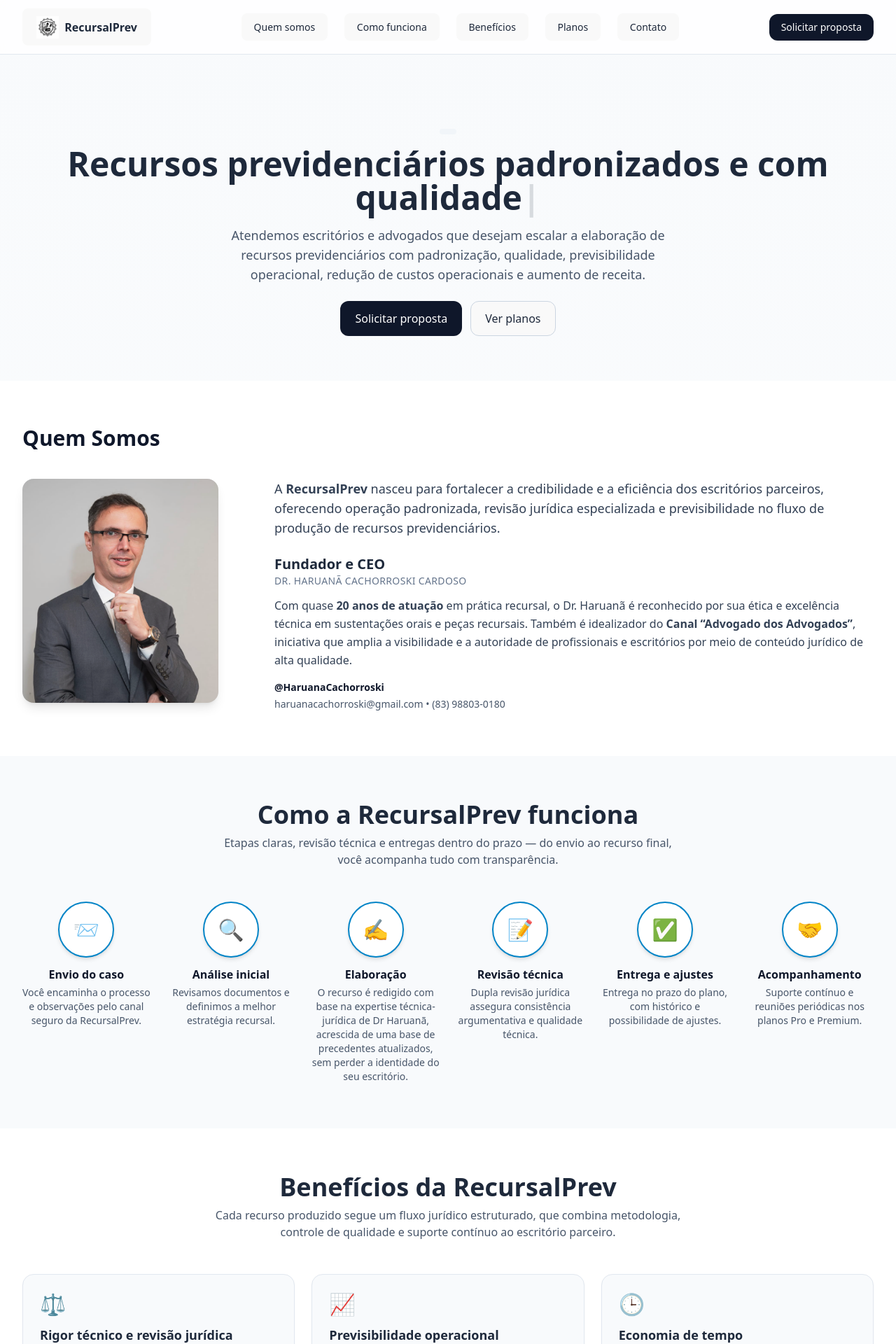
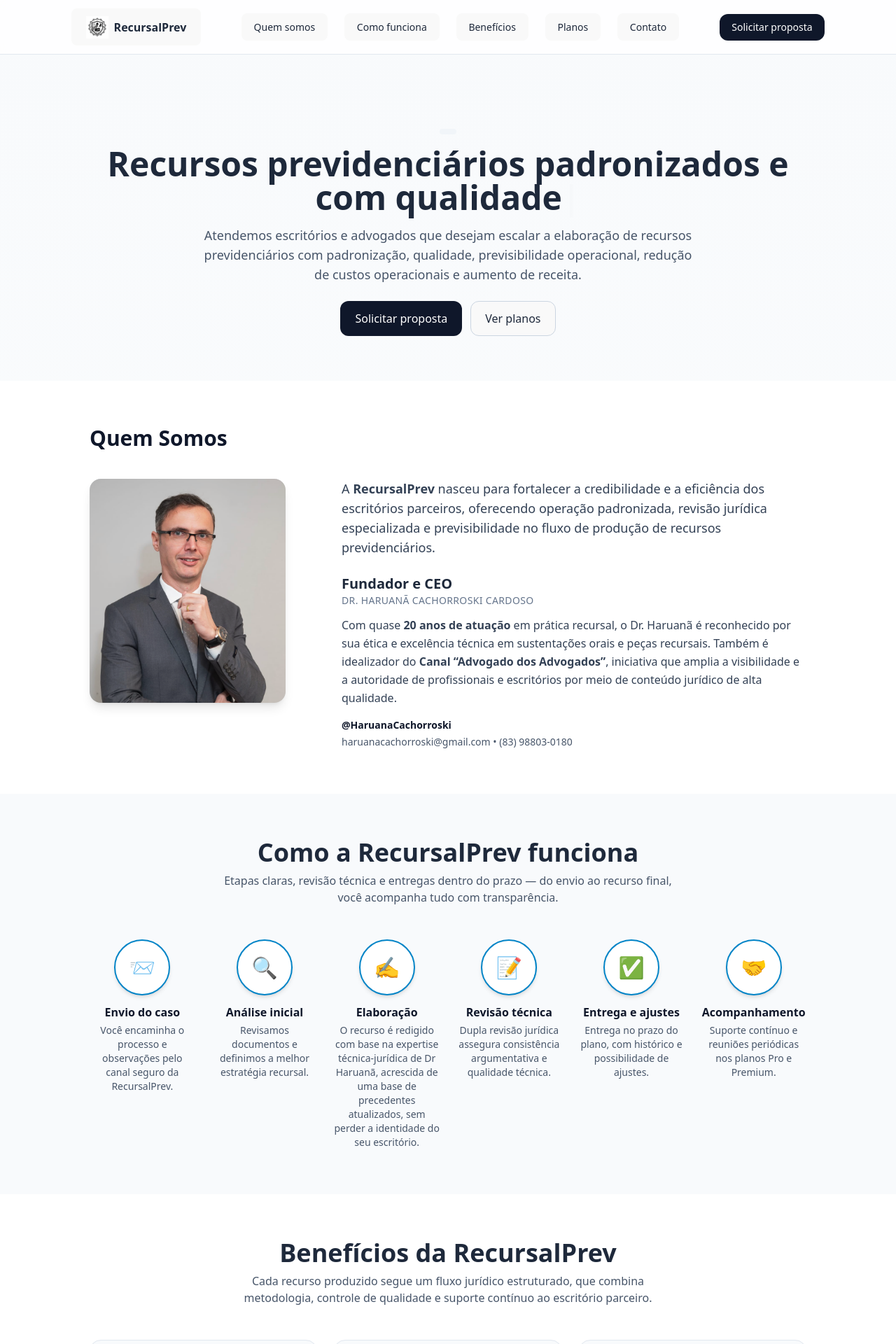
Before and after one commit to frpsantos/recursalprev, a React (Vite) app: page / in a window 1280 px wide. Shown: the top 1920 px of the page at 70% size. Built offline with nearby package versions, Linux system fonts and the light colour scheme.

Commit message:
Atualização automática

```diff
--- a/src/App.jsx
+++ b/src/App.jsx
@@ -44,20 +44,14 @@
 
   return (
     <div className="min-h-screen bg-gradient-to-b from-slate-50 to-white text-slate-800">
-      {/* HEADER */}
+      {/* HEADER (full width com padding dinâmico) */}
       <header className="sticky top-0 z-40 bg-white/80 backdrop-blur border-b border-slate-200">
-        <div className="mx-auto w-full max-w-7xl px-4 sm:px-6 lg:px-8 py-3 flex items-center justify-between">
+        <div className="w-full px-[5vw] sm:px-[6vw] lg:px-[8vw] py-3 flex items-center justify-between">
           <button onClick={() => scrollToId("top")} className="flex items-center gap-2" aria-label="Ir para o topo">
-
             <div className="flex items-center gap-2">
-              <img
-                src="/LogoPrincipal.png"
-                alt="RecursalPrev"
-                className="h-8 w-auto"
-              />
+              <img src="/LogoPrincipal.png" alt="RecursalPrev" className="h-8 w-auto" />
               <span className="font-semibold text-slate-800">RecursalPrev</span>
             </div>
-
           </button>
 
           <nav className="hidden md:flex items-center gap-6 text-sm">
@@ -78,12 +72,18 @@
             Solicitar proposta
           </button>
 
-          <button className="md:hidden p-2 rounded-lg border border-slate-300" onClick={() => setMobileOpen((v) => !v)} aria-label="Abrir menu" aria-expanded={mobileOpen}>
+          <button
+            className="md:hidden p-2 rounded-lg border border-slate-300"
+            onClick={() => setMobileOpen((v) => !v)}
+            aria-label="Abrir menu"
+            aria-expanded={mobileOpen}
+          >
             ☰
           </button>
         </div>
 
-        <div className={["md:hidden px-4 pb-3 transition-all duration-200", mobileOpen ? "max-h-[480px] opacity-100" : "max-h-0 opacity-0 overflow-hidden"].join(" ")}>
+        {/* Menu Mobile (full width + padding dinâmico) */}
+        <div className={["md:hidden px-[5vw] pb-3 transition-all duration-200", mobileOpen ? "max-h-[480px] opacity-100" : "max-h-0 opacity-0 overflow-hidden"].join(" ")}>
           <div className="rounded-2xl border border-slate-200 bg-white p-3 grid gap-1">
             {[
               ["Quem somos", "quem-somos"],
@@ -103,18 +103,25 @@
         </div>
       </header>
 
-      {/* HERO */}
-
-      <section id="top" className="mx-auto w-full max-w-7xl px-4 sm:px-6 lg:px-8 pt-20 sm:pt-24 pb-12 sm:pb-16 text-center">
+      {/* HERO (full width com padding dinâmico) */}
+      <section
+        id="top"
+        className="w-full px-[5vw] sm:px-[8vw] lg:px-[10vw] pt-20 sm:pt-24 pb-12 sm:pb-16 text-center"
+      >
         <div className="inline-flex items-center gap-2 px-3 py-1 rounded-full text-[11px] sm:text-xs font-medium bg-slate-100 text-slate-700">
           {/* Operando com revisão jurídica especializada */}
         </div>
 
         <h1 className="mt-3 text-3xl sm:text-4xl lg:text-5xl font-semibold leading-tight">
-          <ReactTyped strings={["Recursos previdenciários padronizados e com qualidade"]} typeSpeed={60} backSpeed={10} showCursor />
+          <ReactTyped
+            strings={["Recursos previdenciários padronizados e com qualidade"]}
+            typeSpeed={60}
+            backSpeed={10}
+            showCursor
+          />
         </h1>
 
-        <p className="mt-4 text-slate-600 text-base sm:text-lg max-w-2xl mx-auto">
+        <p className="mt-4 text-slate-600 text-base sm:text-lg max-w-[70ch] mx-auto">
           Atendemos escritórios e advogados que desejam escalar a elaboração de recursos previdenciários com padronização, qualidade, previsibilidade operacional, redução de custos operacionais e aumento de receita.
         </p>
 
@@ -128,9 +135,9 @@
         </div>
       </section>
 
-      {/* QUEM SOMOS */}
-      <section id="quem-somos" className="w-full">
-        <div className="mx-auto w-full max-w-7xl px-4 sm:px-6 lg:px-8 py-14 sm:py-16 bg-white">
+      {/* QUEM SOMOS (full width + padding dinâmico) */}
+      <section id="quem-somos" className="w-full bg-white">
+        <div className="w-full px-[5vw] sm:px-[8vw] lg:px-[10vw] py-14 sm:py-16">
           <h2 className="text-2xl sm:text-3xl font-semibold mb-8 sm:mb-10 text-slate-900">Quem Somos</h2>
 
           <div className="grid grid-cols-1 lg:grid-cols-[320px,1fr] gap-8 sm:gap-10 items-start">
@@ -165,10 +172,10 @@
 
       {/* COMO FUNCIONA */}
       <section id="como-funciona" className="w-full bg-slate-50">
-        <div className="mx-auto w-full max-w-7xl px-4 sm:px-6 lg:px-8 py-14 sm:py-16">
+        <div className="w-full px-[5vw] sm:px-[8vw] lg:px-[10vw] py-14 sm:py-16">
           <div className="text-center mb-10 sm:mb-12">
             <h2 className="text-2xl sm:text-3xl lg:text-4xl font-semibold mb-2">Como a RecursalPrev funciona</h2>
-            <p className="text-slate-600 max-w-2xl mx-auto text-sm sm:text-base">
+            <p className="text-slate-600 max-w-[70ch] mx-auto text-sm sm:text-base">
               Etapas claras, revisão técnica e entregas dentro do prazo — do envio ao recurso final, você acompanha tudo com transparência.
             </p>
           </div>
@@ -196,10 +203,10 @@
 
       {/* BENEFÍCIOS */}
       <section id="beneficios" className="w-full bg-white">
-        <div className="mx-auto w-full max-w-7xl px-4 sm:px-6 lg:px-8 py-14 sm:py-16">
+        <div className="w-full px-[5vw] sm:px-[8vw] lg:px-[10vw] py-14 sm:py-16">
           <div className="text-center mb-10 sm:mb-12">
             <h2 className="text-2xl sm:text-3xl lg:text-4xl font-semibold mb-2">Benefícios da RecursalPrev</h2>
-            <p className="text-slate-600 max-w-2xl mx-auto text-sm sm:text-base">
+            <p className="text-slate-600 max-w-[70ch] mx-auto text-sm sm:text-base">
               Cada recurso produzido segue um fluxo jurídico estruturado, que combina metodologia, controle de qualidade e suporte contínuo ao escritório parceiro.
             </p>
           </div>
@@ -225,7 +232,7 @@
 
       {/* PLANOS */}
       <section id="planos" className="w-full">
-        <div className="mx-auto w-full max-w-7xl px-4 sm:px-6 lg:px-8 py-14 sm:py-16">
+        <div className="w-full px-[5vw] sm:px-[8vw] lg:px-[10vw] py-14 sm:py-16">
           <h2 className="text-2xl sm:text-3xl font-semibold text-center">Planos RecursalPrev</h2>
           <p className="text-xs sm:text-sm text-slate-500 mt-1 text-center">Planos elaborados para atender suas necessidades.</p>
 
@@ -289,13 +296,13 @@
 
       {/* FORMULÁRIO */}
       <section id="lead" className="w-full">
-        <div className="mx-auto w-full max-w-7xl px-4 sm:px-6 lg:px-8 py-14 sm:py-16">
+        <div className="w-full px-[5vw] sm:px-[8vw] lg:px-[10vw] py-14 sm:py-16">
           <div className="grid grid-cols-1 md:grid-cols-2 gap-8 lg:gap-10 items-start">
             <div>
               <h2 className="text-2xl sm:text-3xl font-semibold">Solicite uma proposta</h2>
               <p className="mt-3 text-slate-600 text-sm sm:text-base">Envie seus dados e retornamos em até 1 dia útil com condições para o seu volume.</p>
               <ul className="mt-6 grid gap-2 text-slate-700 text-sm">
-                <li>• Proposta em até 1 dia útil</li>
+                <li>• Proposta em até 5 dia útil</li>
                 <li>• Onboarding assistido</li>
                 <li>• Suporte com especialista</li>
               </ul>
@@ -340,9 +347,9 @@
         </div>
       </section>
 
-      {/* FOOTER */}
+      {/* FOOTER (full width + padding dinâmico) */}
       <footer id="contato" className="border-t border-slate-200">
-        <div className="mx-auto w-full max-w-7xl px-4 sm:px-6 lg:px-8 py-10 grid grid-cols-1 md:grid-cols-2 gap-4 md:gap-6 items-center">
+        <div className="w-full px-[5vw] sm:px-[8vw] lg:px-[10vw] py-10 grid grid-cols-1 md:grid-cols-2 gap-4 md:gap-6 items-center">
           <div>
             <div className="font-semibold">RecursalPrev</div>
             <p className="text-slate-600 text-sm mt-1">Recursos previdenciários para escritórios.</p>
```
